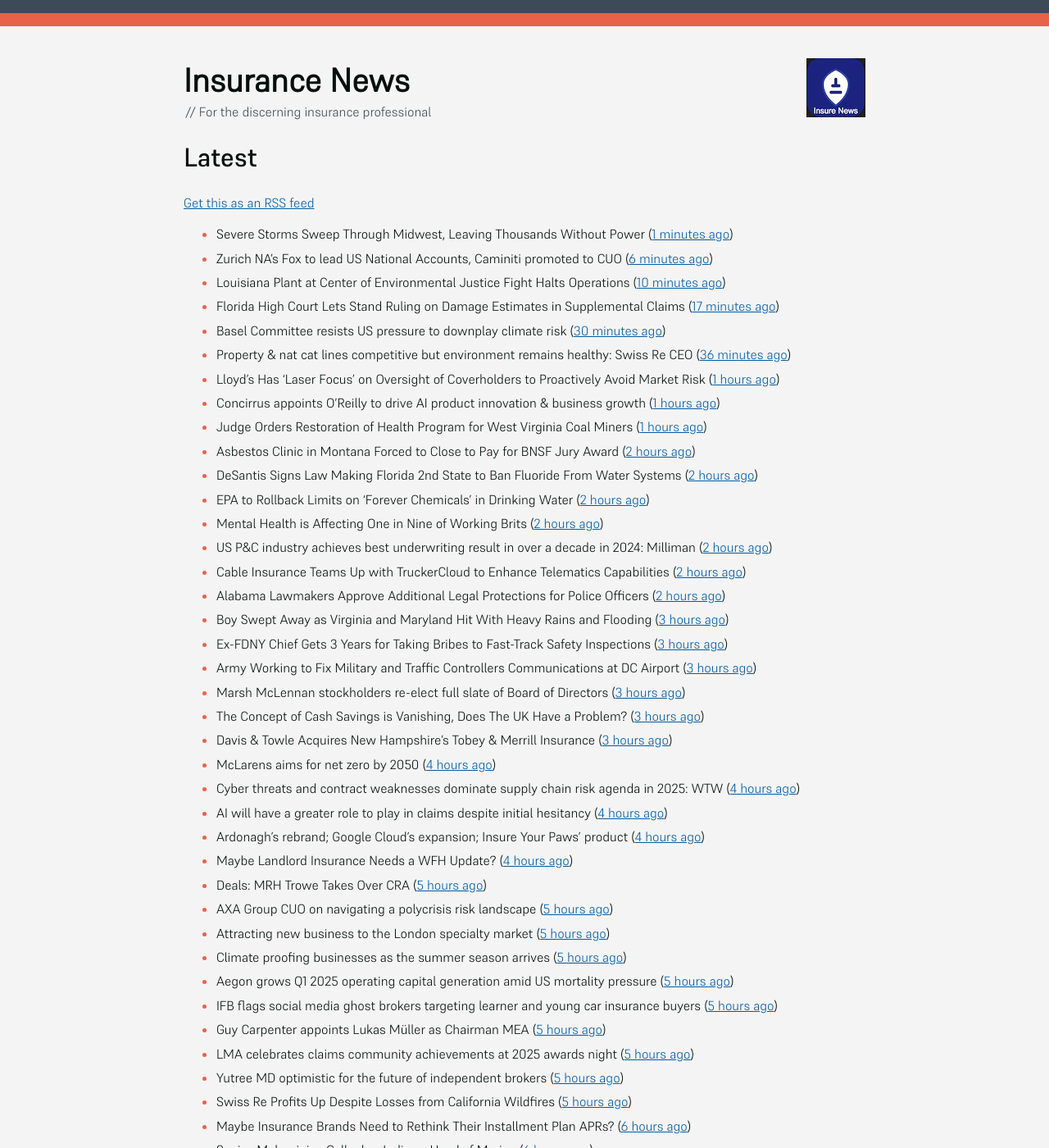
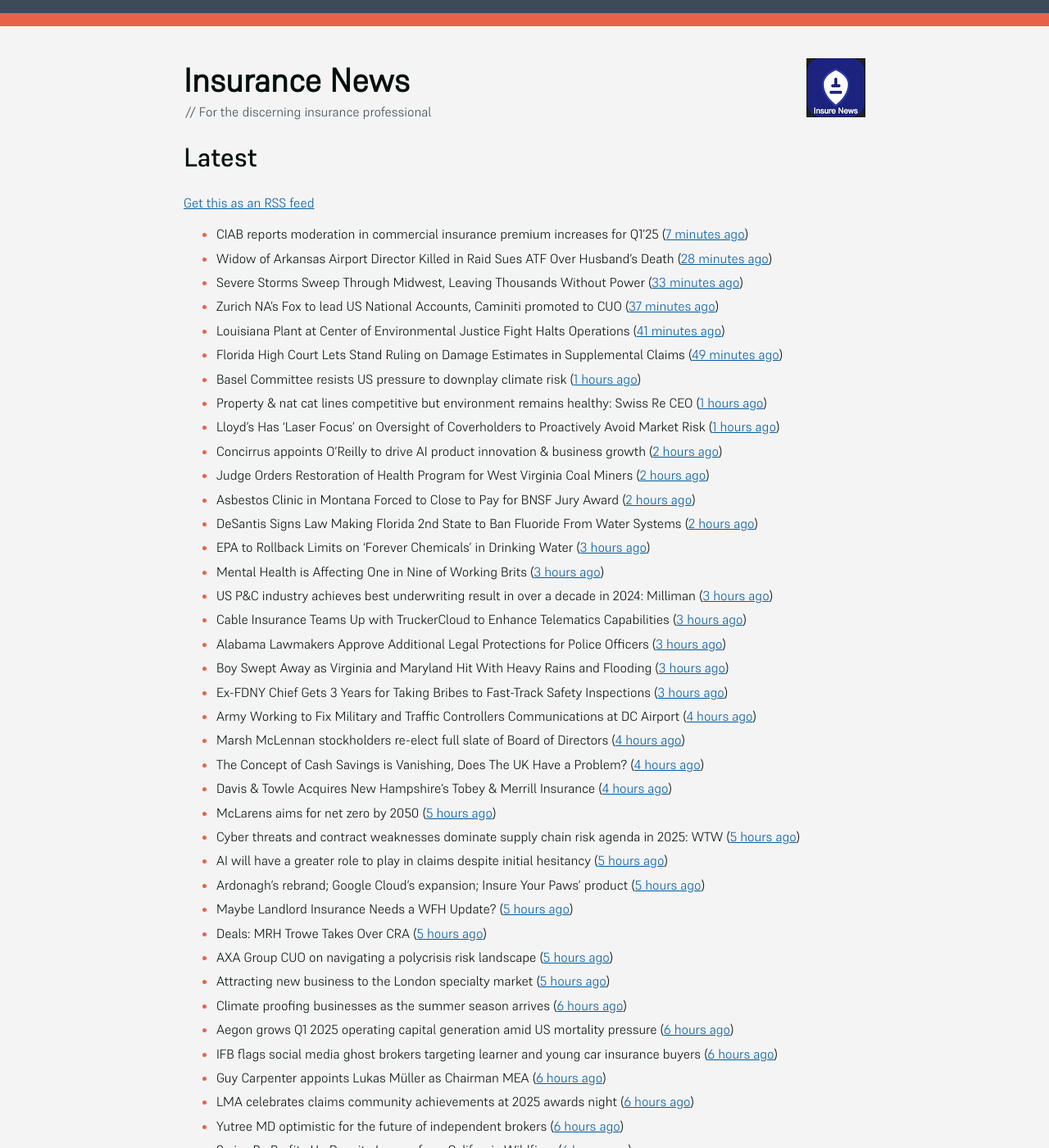
Before and after one commit to mat-0/feeds.thechels.uk, a Jekyll site: the page built from index.md, in a window 1280 px wide and 1400 px high. Shown: the whole window at 82% size. Built offline with Jekyll 4.4.1, drawn with Linux system fonts in a browser that asks for light colours; some of the changed text lies outside the part shown.

Commit message:
New Feed

```diff
--- a/index.md
+++ b/index.md
@@ -8,51 +8,52 @@ description: Latest Updates
 [Get this as an RSS feed](/feed.rss)
 
 <!-- news_marker starts -->
-- Severe Storms Sweep Through Midwest, Leaving Thousands Without Power ([1 minutes ago](https://www.insurancejournal.com/news/midwest/2025/05/16/824092.htm))
-- Zurich NA’s Fox to lead US National Accounts, Caminiti promoted to CUO ([6 minutes ago](https://www.reinsurancene.ws/zurich-nas-fox-to-lead-us-national-accounts-caminiti-promoted-to-cuo/))
-- Louisiana Plant at Center of Environmental Justice Fight Halts Operations ([10 minutes ago](https://www.insurancejournal.com/news/southcentral/2025/05/16/824085.htm))
-- Florida High Court Lets Stand Ruling on Damage Estimates in Supplemental Claims ([17 minutes ago](https://www.insurancejournal.com/news/southeast/2025/05/16/824076.htm))
-- Basel Committee resists US pressure to downplay climate risk ([30 minutes ago](https://www.dig-in.com/articles/basel-committee-resists-us-pressure-to-downplay-climate-risk))
-- Property & nat cat lines competitive but environment remains healthy: Swiss Re CEO ([36 minutes ago](https://www.reinsurancene.ws/property-nat-cat-lines-competitive-but-environment-remains-healthy-swiss-re-ceo/))
+- CIAB reports moderation in commercial insurance premium increases for Q1’25 ([7 minutes ago](https://www.reinsurancene.ws/ciab-reports-moderation-in-commercial-insurance-premium-increases-for-q125/))
+- Widow of Arkansas Airport Director Killed in Raid Sues ATF Over Husband’s Death ([28 minutes ago](https://www.insurancejournal.com/news/southcentral/2025/05/16/824097.htm))
+- Severe Storms Sweep Through Midwest, Leaving Thousands Without Power ([33 minutes ago](https://www.insurancejournal.com/news/midwest/2025/05/16/824092.htm))
+- Zurich NA’s Fox to lead US National Accounts, Caminiti promoted to CUO ([37 minutes ago](https://www.reinsurancene.ws/zurich-nas-fox-to-lead-us-national-accounts-caminiti-promoted-to-cuo/))
+- Louisiana Plant at Center of Environmental Justice Fight Halts Operations ([41 minutes ago](https://www.insurancejournal.com/news/southcentral/2025/05/16/824085.htm))
+- Florida High Court Lets Stand Ruling on Damage Estimates in Supplemental Claims ([49 minutes ago](https://www.insurancejournal.com/news/southeast/2025/05/16/824076.htm))
+- Basel Committee resists US pressure to downplay climate risk ([1 hours ago](https://www.dig-in.com/articles/basel-committee-resists-us-pressure-to-downplay-climate-risk))
+- Property & nat cat lines competitive but environment remains healthy: Swiss Re CEO ([1 hours ago](https://www.reinsurancene.ws/property-nat-cat-lines-competitive-but-environment-remains-healthy-swiss-re-ceo/))
 - Lloyd’s Has ‘Laser Focus’ on Oversight of Coverholders to Proactively Avoid Market Risk ([1 hours ago](https://www.insurancejournal.com/news/international/2025/05/16/824065.htm))
-- Concirrus appoints O’Reilly to drive AI product innovation & business growth ([1 hours ago](https://www.reinsurancene.ws/concirrus-appoints-oreilly-to-drive-ai-product-innovation-business-growth/))
-- Judge Orders Restoration of Health Program for West Virginia Coal Miners ([1 hours ago](https://www.insurancejournal.com/news/southeast/2025/05/16/824060.htm))
+- Concirrus appoints O’Reilly to drive AI product innovation & business growth ([2 hours ago](https://www.reinsurancene.ws/concirrus-appoints-oreilly-to-drive-ai-product-innovation-business-growth/))
+- Judge Orders Restoration of Health Program for West Virginia Coal Miners ([2 hours ago](https://www.insurancejournal.com/news/southeast/2025/05/16/824060.htm))
 - Asbestos Clinic in Montana Forced to Close to Pay for BNSF Jury Award ([2 hours ago](https://www.insurancejournal.com/news/west/2025/05/16/824055.htm))
 - DeSantis Signs Law Making Florida 2nd State to Ban Fluoride From Water Systems ([2 hours ago](https://www.insurancejournal.com/news/southeast/2025/05/16/824051.htm))
-- EPA to Rollback Limits on ‘Forever Chemicals’ in Drinking Water ([2 hours ago](https://www.insurancejournal.com/news/national/2025/05/16/824047.htm))
-- Mental Health is Affecting One in Nine of Working Brits ([2 hours ago](https://insurance-edge.net/2025/05/16/mental-health-is-affecting-one-in-nine-of-working-brits/))
-- US P&C industry achieves best underwriting result in over a decade in 2024: Milliman ([2 hours ago](https://www.reinsurancene.ws/us-pc-industry-achieves-best-underwriting-result-in-over-a-decade-in-2024-milliman/))
-- Cable Insurance Teams Up with TruckerCloud to Enhance Telematics Capabilities ([2 hours ago](https://www.insurtechinsights.com/cable-insurance-teams-up-with-truckercloud-to-enhance-telematics-capabilities/))
-- Alabama Lawmakers Approve Additional Legal Protections for Police Officers ([2 hours ago](https://www.insurancejournal.com/news/southeast/2025/05/16/824044.htm))
+- EPA to Rollback Limits on ‘Forever Chemicals’ in Drinking Water ([3 hours ago](https://www.insurancejournal.com/news/national/2025/05/16/824047.htm))
+- Mental Health is Affecting One in Nine of Working Brits ([3 hours ago](https://insurance-edge.net/2025/05/16/mental-health-is-affecting-one-in-nine-of-working-brits/))
+- US P&C industry achieves best underwriting result in over a decade in 2024: Milliman ([3 hours ago](https://www.reinsurancene.ws/us-pc-industry-achieves-best-underwriting-result-in-over-a-decade-in-2024-milliman/))
+- Cable Insurance Teams Up with TruckerCloud to Enhance Telematics Capabilities ([3 hours ago](https://www.insurtechinsights.com/cable-insurance-teams-up-with-truckercloud-to-enhance-telematics-capabilities/))
+- Alabama Lawmakers Approve Additional Legal Protections for Police Officers ([3 hours ago](https://www.insurancejournal.com/news/southeast/2025/05/16/824044.htm))
 - Boy Swept Away as Virginia and Maryland Hit With Heavy Rains and Flooding ([3 hours ago](https://www.insurancejournal.com/news/east/2025/05/16/824034.htm))
 - Ex-FDNY Chief Gets 3 Years for Taking Bribes to Fast-Track Safety Inspections ([3 hours ago](https://www.insurancejournal.com/news/east/2025/05/16/824030.htm))
-- Army Working to Fix Military and Traffic Controllers Communications at DC Airport ([3 hours ago](https://www.insurancejournal.com/news/east/2025/05/16/824024.htm))
-- Marsh McLennan stockholders re-elect full slate of Board of Directors ([3 hours ago](https://www.reinsurancene.ws/marsh-mclennan-stockholders-re-elect-full-slate-of-board-of-directors/))
-- The Concept of Cash Savings is Vanishing, Does The UK Have a Problem? ([3 hours ago](https://insurance-edge.net/2025/05/16/the-concept-of-cash-savings-is-vanishing-does-the-uk-have-a-problem/))
-- Davis & Towle Acquires New Hampshire’s Tobey & Merrill Insurance ([3 hours ago](https://www.insurancejournal.com/news/east/2025/05/16/824021.htm))
-- McLarens aims for net zero by 2050 ([4 hours ago](https://www.postonline.co.uk/news/7957770/mclarens-aims-for-net-zero-by-2050))
-- Cyber threats and contract weaknesses dominate supply chain risk agenda in 2025: WTW ([4 hours ago](https://www.reinsurancene.ws/cyber-threats-and-contract-weaknesses-dominate-supply-chain-risk-agenda-in-2025-wtw/))
-- AI will have a greater role to play in claims despite initial hesitancy ([4 hours ago](https://www.postonline.co.uk/broker/7957769/ai-will-have-a-greater-role-to-play-in-claims-despite-initial-hesitancy))
-- Ardonagh’s rebrand; Google Cloud’s expansion; Insure Your Paws’ product ([4 hours ago](https://www.postonline.co.uk/news/7957764/ardonaghs-rebrand-google-clouds-expansion-insure-your-paws-product))
-- Maybe Landlord Insurance Needs a WFH Update? ([4 hours ago](https://insurance-edge.net/2025/05/16/maybe-landlord-insurance-needs-a-wfh-update/))
+- Army Working to Fix Military and Traffic Controllers Communications at DC Airport ([4 hours ago](https://www.insurancejournal.com/news/east/2025/05/16/824024.htm))
+- Marsh McLennan stockholders re-elect full slate of Board of Directors ([4 hours ago](https://www.reinsurancene.ws/marsh-mclennan-stockholders-re-elect-full-slate-of-board-of-directors/))
+- The Concept of Cash Savings is Vanishing, Does The UK Have a Problem? ([4 hours ago](https://insurance-edge.net/2025/05/16/the-concept-of-cash-savings-is-vanishing-does-the-uk-have-a-problem/))
+- Davis & Towle Acquires New Hampshire’s Tobey & Merrill Insurance ([4 hours ago](https://www.insurancejournal.com/news/east/2025/05/16/824021.htm))
+- McLarens aims for net zero by 2050 ([5 hours ago](https://www.postonline.co.uk/news/7957770/mclarens-aims-for-net-zero-by-2050))
+- Cyber threats and contract weaknesses dominate supply chain risk agenda in 2025: WTW ([5 hours ago](https://www.reinsurancene.ws/cyber-threats-and-contract-weaknesses-dominate-supply-chain-risk-agenda-in-2025-wtw/))
+- AI will have a greater role to play in claims despite initial hesitancy ([5 hours ago](https://www.postonline.co.uk/broker/7957769/ai-will-have-a-greater-role-to-play-in-claims-despite-initial-hesitancy))
+- Ardonagh’s rebrand; Google Cloud’s expansion; Insure Your Paws’ product ([5 hours ago](https://www.postonline.co.uk/news/7957764/ardonaghs-rebrand-google-clouds-expansion-insure-your-paws-product))
+- Maybe Landlord Insurance Needs a WFH Update? ([5 hours ago](https://insurance-edge.net/2025/05/16/maybe-landlord-insurance-needs-a-wfh-update/))
 - Deals: MRH Trowe Takes Over CRA ([5 hours ago](https://insurance-edge.net/2025/05/16/deals-mrh-trowe-takes-over-cra/))
 - AXA Group CUO on navigating a polycrisis risk landscape ([5 hours ago](https://www.insurancebusinessmag.com/uk/news/breaking-news/axa-group-cuo-on-navigating-a-polycrisis-risk-landscape-535921.aspx))
 - Attracting new business to the London specialty market ([5 hours ago](https://www.insurancebusinessmag.com/uk/news/breaking-news/attracting-new-business-to-the-london-specialty-market-535974.aspx))
-- Climate proofing businesses as the summer season arrives ([5 hours ago](https://www.insurancebusinessmag.com/uk/news/catastrophe/climate-proofing-businesses-as-the-summer-season-arrives-535973.aspx))
-- Aegon grows Q1 2025 operating capital generation amid US mortality pressure ([5 hours ago](https://www.insurancebusinessmag.com/uk/news/breaking-news/aegon-grows-q1-2025-operating-capital-generation-amid-us-mortality-pressure-535972.aspx))
-- IFB flags social media ghost brokers targeting learner and young car insurance buyers ([5 hours ago](https://www.insurancebusinessmag.com/uk/news/auto-motor/ifb-flags-social-media-ghost-brokers-targeting-learner-and-young-car-insurance-buyers-535971.aspx))
-- Guy Carpenter appoints Lukas Müller as Chairman MEA ([5 hours ago](https://www.reinsurancene.ws/guy-carpenter-appoints-lukas-muller-as-chairman-mea/))
-- LMA celebrates claims community achievements at 2025 awards night ([5 hours ago](https://www.insurancebusinessmag.com/uk/news/claims/lma-celebrates-claims-community-achievements-at-2025-awards-night-535970.aspx))
-- Yutree MD optimistic for the future of independent brokers ([5 hours ago](https://www.postonline.co.uk/news/7957767/yutree-md-optimistic-for-the-future-of-independent-brokers))
-- Swiss Re Profits Up Despite Losses from California Wildfires ([5 hours ago](https://www.insurancejournal.com/news/international/2025/05/16/824017.htm))
+- Climate proofing businesses as the summer season arrives ([6 hours ago](https://www.insurancebusinessmag.com/uk/news/catastrophe/climate-proofing-businesses-as-the-summer-season-arrives-535973.aspx))
+- Aegon grows Q1 2025 operating capital generation amid US mortality pressure ([6 hours ago](https://www.insurancebusinessmag.com/uk/news/breaking-news/aegon-grows-q1-2025-operating-capital-generation-amid-us-mortality-pressure-535972.aspx))
+- IFB flags social media ghost brokers targeting learner and young car insurance buyers ([6 hours ago](https://www.insurancebusinessmag.com/uk/news/auto-motor/ifb-flags-social-media-ghost-brokers-targeting-learner-and-young-car-insurance-buyers-535971.aspx))
+- Guy Carpenter appoints Lukas Müller as Chairman MEA ([6 hours ago](https://www.reinsurancene.ws/guy-carpenter-appoints-lukas-muller-as-chairman-mea/))
+- LMA celebrates claims community achievements at 2025 awards night ([6 hours ago](https://www.insurancebusinessmag.com/uk/news/claims/lma-celebrates-claims-community-achievements-at-2025-awards-night-535970.aspx))
+- Yutree MD optimistic for the future of independent brokers ([6 hours ago](https://www.postonline.co.uk/news/7957767/yutree-md-optimistic-for-the-future-of-independent-brokers))
+- Swiss Re Profits Up Despite Losses from California Wildfires ([6 hours ago](https://www.insurancejournal.com/news/international/2025/05/16/824017.htm))
 - Maybe Insurance Brands Need to Rethink Their Installment Plan APRs? ([6 hours ago](https://insurance-edge.net/2025/05/16/maybe-insurance-brands-need-to-rethink-their-installment-plan-aprs/))
-- Sanjay Mehra joins Gallagher India as Head of Marine ([6 hours ago](https://www.reinsurancene.ws/sanjay-mehra-joins-gallagher-india-as-head-of-marine/))
-- FCA hopes firms will gain confidence with fewer rules ([6 hours ago](https://www.postonline.co.uk/news/7957766/fca-hopes-firms-will-gain-confidence-with-fewer-rules))
+- Sanjay Mehra joins Gallagher India as Head of Marine ([7 hours ago](https://www.reinsurancene.ws/sanjay-mehra-joins-gallagher-india-as-head-of-marine/))
+- FCA hopes firms will gain confidence with fewer rules ([7 hours ago](https://www.postonline.co.uk/news/7957766/fca-hopes-firms-will-gain-confidence-with-fewer-rules))
 - LMA Claims Awards 2025 Celebrates Success & Customer Care Standards ([7 hours ago](https://insurance-edge.net/2025/05/16/lma-claims-awards-2025-celebrates-success-customer-care-standards/))
-- It’s still attractive but start of softening cycle is clear: Malmström, Swiss Re CFO ([7 hours ago](https://www.reinsurancene.ws/its-still-attractive-but-start-of-softening-cycle-is-clear-malmstrom-swiss-re-cfo/))
+- It’s still attractive but start of softening cycle is clear: Malmström, Swiss Re CFO ([8 hours ago](https://www.reinsurancene.ws/its-still-attractive-but-start-of-softening-cycle-is-clear-malmstrom-swiss-re-cfo/))
 - Rogue Communication Devices Found in Chinese Solar Power Inverters ([8 hours ago](https://www.insurancejournal.com/news/international/2025/05/16/824006.htm))
-- Hiscox appoints Jane Guyett as new Senior Independent Director ([8 hours ago](https://www.reinsurancene.ws/hiscox-appoints-jane-guyett-as-new-senior-independent-director/))
-- Cyberattack-Hit M&S Says Food Availability Improving Every Day ([8 hours ago](https://www.insurancejournal.com/news/international/2025/05/16/824002.htm))
+- Cyberattack-Hit M&S Says Food Availability Improving Every Day ([9 hours ago](https://www.insurancejournal.com/news/international/2025/05/16/824002.htm))
 - Morton Salt Settles Ohio Discrimination Case With $75,000 Payment ([9 hours ago](https://www.insurancejournal.com/news/midwest/2025/05/16/823999.htm))
 - Christian Dior Couture Client Data Breached in Cyberattack ([9 hours ago](https://www.insurancejournal.com/news/national/2025/05/16/823975.htm))
 - Consumer Intelligence urges insurers to consider TIC over APR ([9 hours ago](https://www.insurancebusinessmag.com/uk/news/auto-motor/consumer-intelligence-urges-insurers-to-consider-tic-over-apr-535940.aspx))
@@ -61,18 +62,17 @@ description: Latest Updates
 - Insurance moves: Rokstone, Insurance Advisory, Evolution Claims and AXA XL ([9 hours ago](https://www.insurancebusinessmag.com/uk/news/breaking-news/insurance-moves-rokstone-insurance-advisory-evolution-claims-and-axa-xl-535937.aspx))
 - Interest in AI grows but adoption remains limited - LMA ([9 hours ago](https://www.insurancebusinessmag.com/uk/news/technology/interest-in-ai-grows-but-adoption-remains-limited--lma-535936.aspx))
 - Sedgwick Experts Outline Key Workers’ Comp Claims Trends ([10 hours ago](https://www.insurancejournal.com/news/national/2025/05/16/823936.htm))
-- Estonia Says Russia Sent Jet After Attempt to Stop Sanction-Breaking Ship ([10 hours ago](https://www.insurancejournal.com/news/international/2025/05/16/823959.htm))
-- California DoorDash Driver Pleads Guilty to Stealing $2.5M in Deliveries Scam ([10 hours ago](https://www.insurancejournal.com/news/west/2025/05/16/823989.htm))
-- People Moves: Delos Insurance Solutions Names Coffman CRO; Venbrook Promotes Lang ([10 hours ago](https://www.insurancejournal.com/news/west/2025/05/16/823705.htm))
-- Pilot’s Lack of Oxygen Cited as Likely Factor in 2023 Private Jet Crash in Virginia ([10 hours ago](https://www.insurancejournal.com/news/east/2025/05/16/823826.htm))
-- Coinbase Hackers Had Access to Customer Data Since January ([10 hours ago](https://www.insurancejournal.com/news/national/2025/05/16/823970.htm))
-- Penny Black’s Social Diary: Markerstudy’s premiere; iCan’s lassi ([10 hours ago](https://www.postonline.co.uk/people/7957568/penny-blacks-social-diary-markerstudys-premiere-icans-lassi))
-- What Tiernan will find in the Lloyd's CEO in-tray ([10 hours ago](https://www.postonline.co.uk/lloydslondon/7957720/what-tiernan-will-find-in-the-lloyds-ceo-in-tray))
-- How insurers can use systemic risk knowledge internally ([19 hours ago](https://www.dig-in.com/opinion/how-insurers-can-use-systemic-risk-knowledge-internally))
+- Estonia Says Russia Sent Jet After Attempt to Stop Sanction-Breaking Ship ([11 hours ago](https://www.insurancejournal.com/news/international/2025/05/16/823959.htm))
+- California DoorDash Driver Pleads Guilty to Stealing $2.5M in Deliveries Scam ([11 hours ago](https://www.insurancejournal.com/news/west/2025/05/16/823989.htm))
+- People Moves: Delos Insurance Solutions Names Coffman CRO; Venbrook Promotes Lang ([11 hours ago](https://www.insurancejournal.com/news/west/2025/05/16/823705.htm))
+- Pilot’s Lack of Oxygen Cited as Likely Factor in 2023 Private Jet Crash in Virginia ([11 hours ago](https://www.insurancejournal.com/news/east/2025/05/16/823826.htm))
+- Penny Black’s Social Diary: Markerstudy’s premiere; iCan’s lassi ([11 hours ago](https://www.postonline.co.uk/people/7957568/penny-blacks-social-diary-markerstudys-premiere-icans-lassi))
+- What Tiernan will find in the Lloyd's CEO in-tray ([11 hours ago](https://www.postonline.co.uk/lloydslondon/7957720/what-tiernan-will-find-in-the-lloyds-ceo-in-tray))
+- How insurers can use systemic risk knowledge internally ([20 hours ago](https://www.dig-in.com/opinion/how-insurers-can-use-systemic-risk-knowledge-internally))
 - Marsh McLennan moves to Amazon cloud; ZestyAI in Connecticut and West Virginia: Insurtech news ([20 hours ago](https://www.dig-in.com/news/marsh-mclennan-to-amazon-cloud-zestyai-and-insurtech-news))
-- WTW report exposes shifting terrorism insurance risks ([20 hours ago](https://www.insurancebusinessmag.com/uk/news/breaking-news/wtw-report-exposes-shifting-terrorism-insurance-risks-535909.aspx))
+- WTW report exposes shifting terrorism insurance risks ([21 hours ago](https://www.insurancebusinessmag.com/uk/news/breaking-news/wtw-report-exposes-shifting-terrorism-insurance-risks-535909.aspx))
 - Tiernan calls out ‘egregious trading behaviours’ at Lloyd’s ([23 hours ago](https://www.postonline.co.uk/lloydslondon/7957765/tiernan-calls-out-egregious-trading-behaviours-at-lloyds))
-- Nationwide Partners with Kadance to Offer Genomics-Based Precision Health to Life Insurance Customers ([23 hours ago](https://www.insurtechinsights.com/nationwide-partners-with-kadance-to-offer-genomics-based-precision-health-to-life-insurance-customers/))
+- Nationwide Partners with Kadance to Offer Genomics-Based Precision Health to Life Insurance Customers ([1 days ago](https://www.insurtechinsights.com/nationwide-partners-with-kadance-to-offer-genomics-based-precision-health-to-life-insurance-customers/))
 - Africa startups to seek new backers ([1 days ago](https://www.dig-in.com/articles/africa-startups-to-seek-new-backers))
 - Using technology to mitigate common household risks ([1 days ago](https://www.dig-in.com/podcast/using-technology-to-mitigate-common-household-risks))
 - Tinubu Secures $45 Million to Accelerate Global Leadership in Specialty Insurance SaaS ([1 days ago](https://www.insurtechinsights.com/tinubu-secures-45-million-to-accelerate-global-leadership-in-specialty-insurance-saas/))
```
